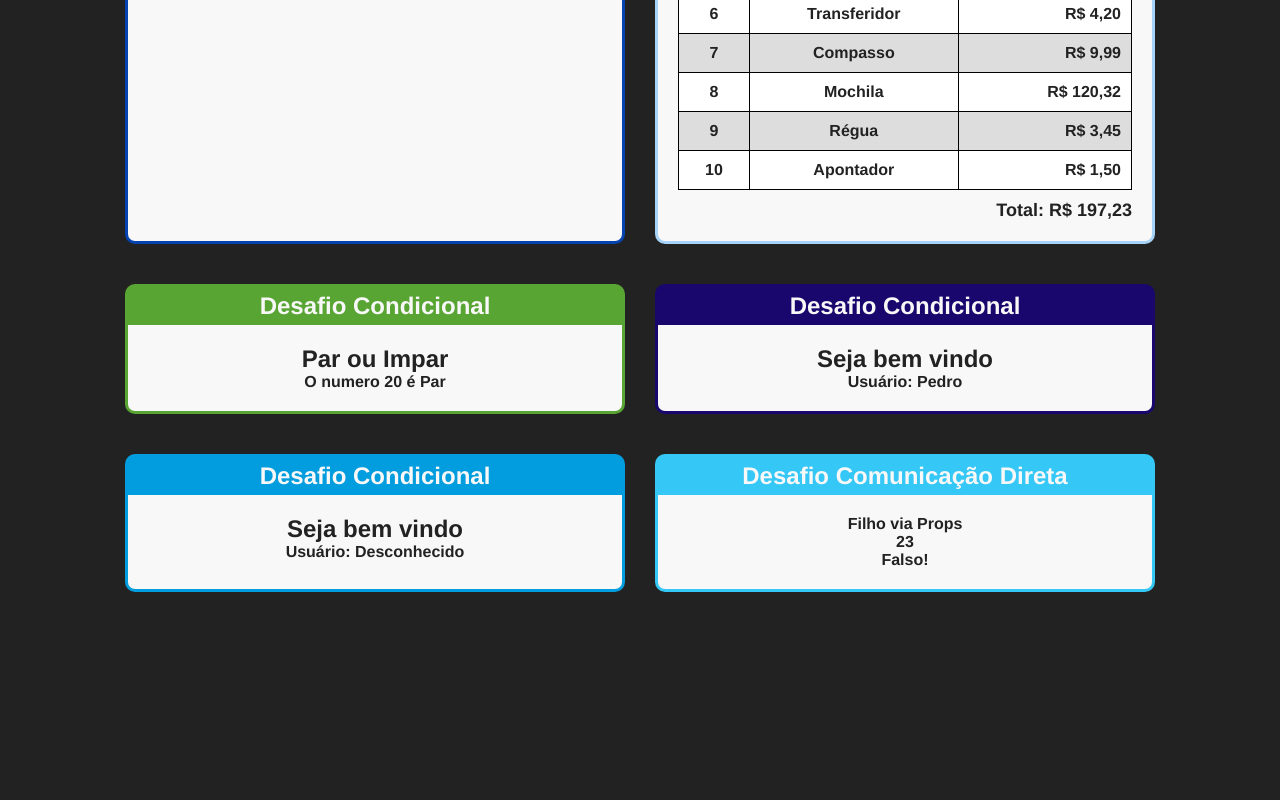
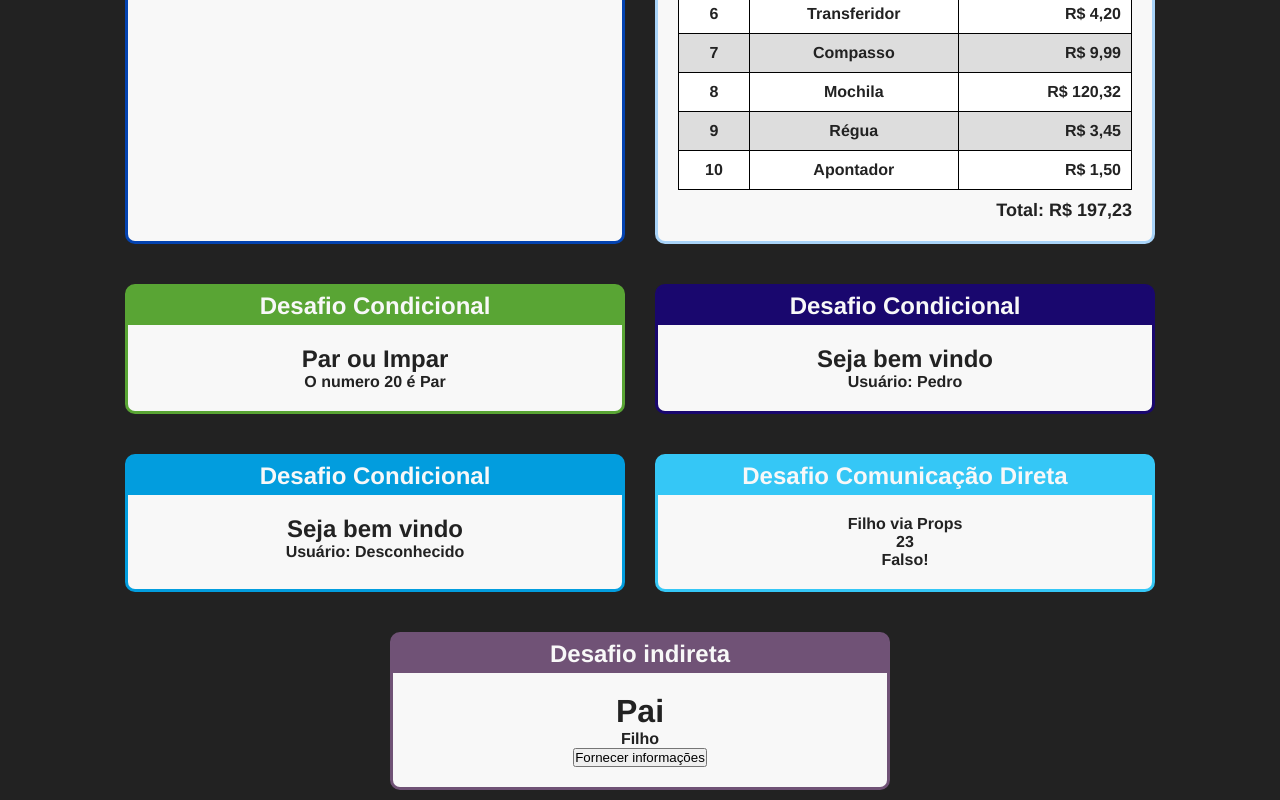
Before and after one commit to walber-vaz/curso-react-redux-cod3r, a React (Create React App) app in the folder fundamentos-react/: page / in a window 1280 px wide. Shown: the part 704-1504 px from the top of the page. Before the commit the page ends 1306 px from the top, so only its background shows below. Built offline with nearby package versions, Linux system fonts and the light colour scheme.

Commit message:
chore: indirection for children in fhader

```diff
--- a/fundamentos-react/src/App.jsx
+++ b/fundamentos-react/src/App.jsx
@@ -13,6 +13,7 @@ import UserInfo from './components/condicional/UserInfo';
 import './App.css';
 import generateColorCardAleatory from './utils/generationColor';
 import Direta from './components/comunicacao/Direta';
+import Indireata from './components/comunicacao/Indireata';
 
 function App() {
   return (
@@ -60,6 +61,9 @@ function App() {
         >
           <Direta />
         </Card>
+        <Card titulo="Desafio indireta" color={generateColorCardAleatory()}>
+          <Indireata />
+        </Card>
       </div>
     </div>
   );
--- /dev/null
+++ b/fundamentos-react/src/components/comunicacao/Indireata.jsx
@@ -0,0 +1,18 @@
+/* eslint-disable react/jsx-no-bind */
+import React from 'react';
+import IndiretaChildren from './IndiretaChildren';
+
+function Indireata() {
+  function fornecerInformacaoes(nome, idade, nerd) {
+    console.log(nome, idade, nerd);
+  }
+
+  return (
+    <div>
+      <h1>Pai</h1>
+      <IndiretaChildren onInfo={fornecerInformacaoes} />
+    </div>
+  );
+}
+
+export default Indireata;
--- /dev/null
+++ b/fundamentos-react/src/components/comunicacao/IndiretaChildren.jsx
@@ -0,0 +1,19 @@
+import React from 'react';
+import PropTypes from 'prop-types';
+
+function IndiretaChildren({ onInfo }) {
+  return (
+    <div>
+      <p>Filho</p>
+      <button type="button" onClick={() => onInfo('w2k', 32, true)}>
+        Fornecer informações
+      </button>
+    </div>
+  );
+}
+
+IndiretaChildren.propTypes = {
+  onInfo: PropTypes.func.isRequired,
+};
+
+export default IndiretaChildren;
```
Also changed, not shown: fundamentos-react/.eslintrc.js.
